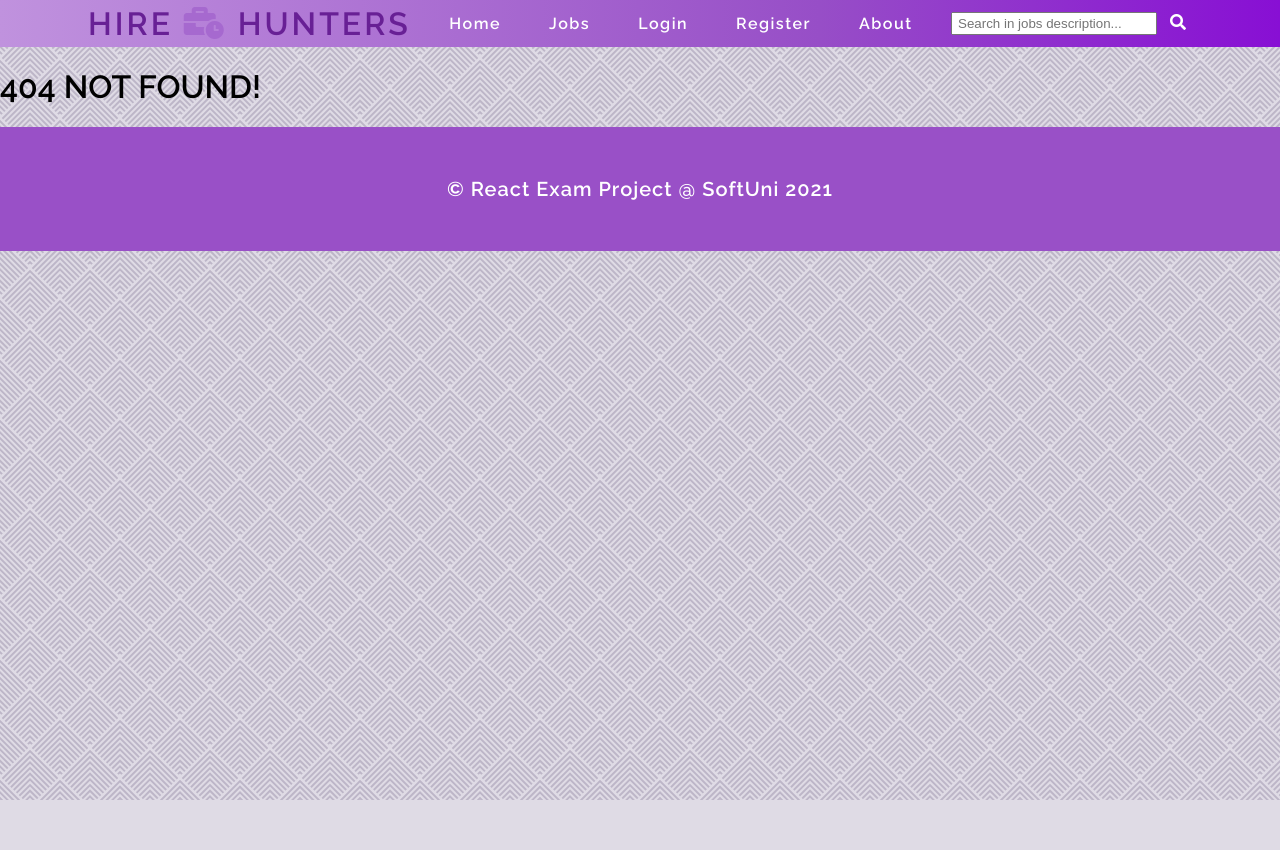
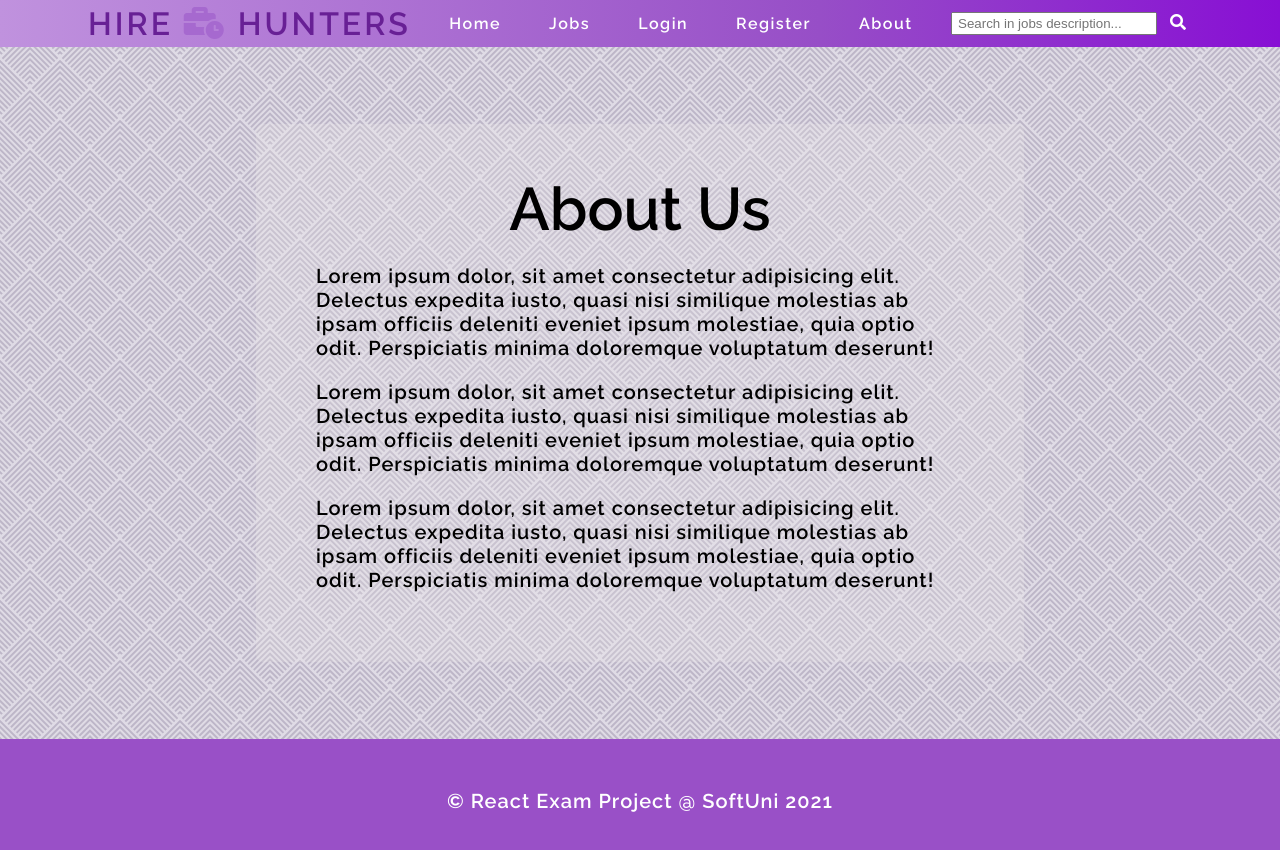
Before and after one commit to vgochev01/React-SoftUni-EXAM, a React (Create React App) app: page /about in a window 1280 px wide. Before the commit this address had no page. Shown: the top 850 px of the page. Before the commit the page ends 800 px from the top, so only its background shows below. Built offline with nearby package versions, Linux system fonts and the light colour scheme.

Commit message:
add about and 404 not found templates

```diff
--- a/src/App.js
+++ b/src/App.js
@@ -9,12 +9,14 @@ import Register from './components/Register';
 import AddOffer from './components/AddOffer/';
 import JobsCatalog from './components/JobsCatalog/';
 import Profile from './components/Profile/';
+import EditOffer from './components/EditOffer/';
+import About from './components/About/';
+import NotFound from './components/NotFound';
 
 import { AuthProvider } from './contexts/AuthContext';
 
 
 import './App.css';
-import EditOffer from './components/EditOffer/EditOffer';
 
 function App() {
 
@@ -37,7 +39,8 @@ function App() {
             <Route path="/jobs/*" element={<JobsCatalog />} />
             <Route path="/jobs/:id/edit" element={<EditOffer />} />
             <Route path="/new-offer" element={<AddOffer />} />
-            <Route path="*" element={<h1>404 NOT FOUND!</h1>} />
+            <Route path="/about" element={<About />} />
+            <Route path="*" element={<NotFound />} />
           </Routes>
         </main>
 
--- /dev/null
+++ b/src/components/About/About.js
@@ -0,0 +1,14 @@
+import './About.scss';
+
+export default function About() {
+    return (
+        <>
+            <section id="about">
+                <h1>About Us</h1>
+                <p>Lorem ipsum dolor, sit amet consectetur adipisicing elit. Delectus expedita iusto, quasi nisi similique molestias ab ipsam officiis deleniti eveniet ipsum molestiae, quia optio odit. Perspiciatis minima doloremque voluptatum deserunt!</p>
+                <p>Lorem ipsum dolor, sit amet consectetur adipisicing elit. Delectus expedita iusto, quasi nisi similique molestias ab ipsam officiis deleniti eveniet ipsum molestiae, quia optio odit. Perspiciatis minima doloremque voluptatum deserunt!</p>
+                <p>Lorem ipsum dolor, sit amet consectetur adipisicing elit. Delectus expedita iusto, quasi nisi similique molestias ab ipsam officiis deleniti eveniet ipsum molestiae, quia optio odit. Perspiciatis minima doloremque voluptatum deserunt!</p>
+            </section>
+        </>
+    );
+}
--- /dev/null
+++ b/src/components/About/About.scss
@@ -0,0 +1,13 @@
+#about {
+    max-width: 60%;
+    margin: 77px auto;
+    background: rgba(235, 231, 231, 0.25);
+    border-radius: 7px;
+    padding: 50px 60px;
+    font-size: 40px;
+
+    h1 {
+        text-align: center;
+        margin: 0;
+    }
+}
--- /dev/null
+++ b/src/components/About/index.js
@@ -0,0 +1 @@
+export { default } from './About';
--- /dev/null
+++ b/src/components/NotFound/NotFound.js
@@ -0,0 +1,11 @@
+import './NotFound.scss';
+
+export default function NotFound() {
+    return (
+        <>
+            <section id="notfound">
+                <h1>404 NOT FOUND!</h1>
+            </section>
+        </>
+    );
+}
--- /dev/null
+++ b/src/components/NotFound/NotFound.scss
@@ -0,0 +1,13 @@
+#notfound {
+    max-width: 60%;
+    margin: 77px auto;
+    background: rgba(235, 231, 231, 0.25);
+    border-radius: 7px;
+    padding: 50px 60px;
+    font-size: 40px;
+
+    h1 {
+        text-align: center;
+        margin: 0;
+    }
+}
--- /dev/null
+++ b/src/components/NotFound/index.js
@@ -0,0 +1 @@
+export { default } from './NotFound';
```
